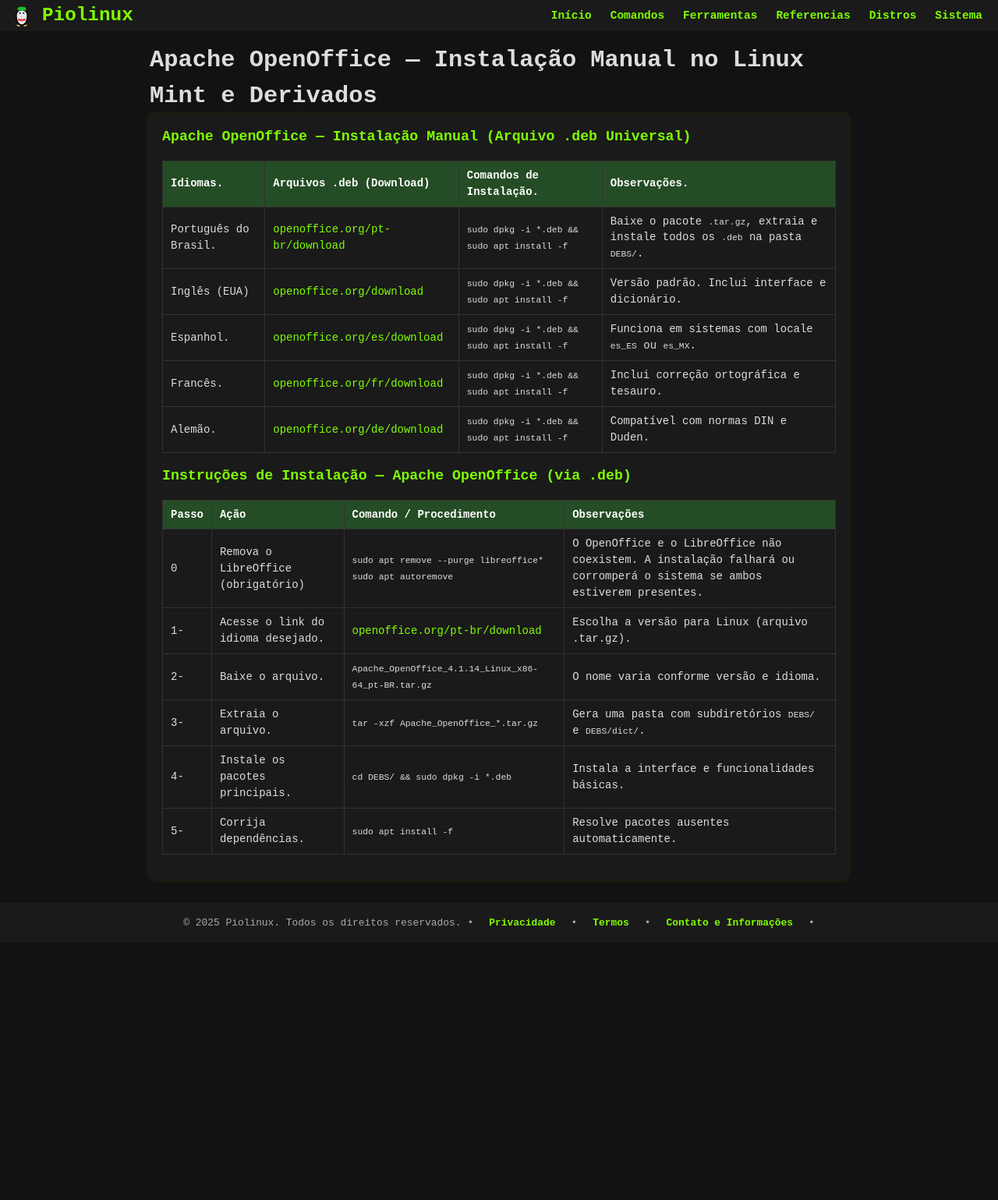
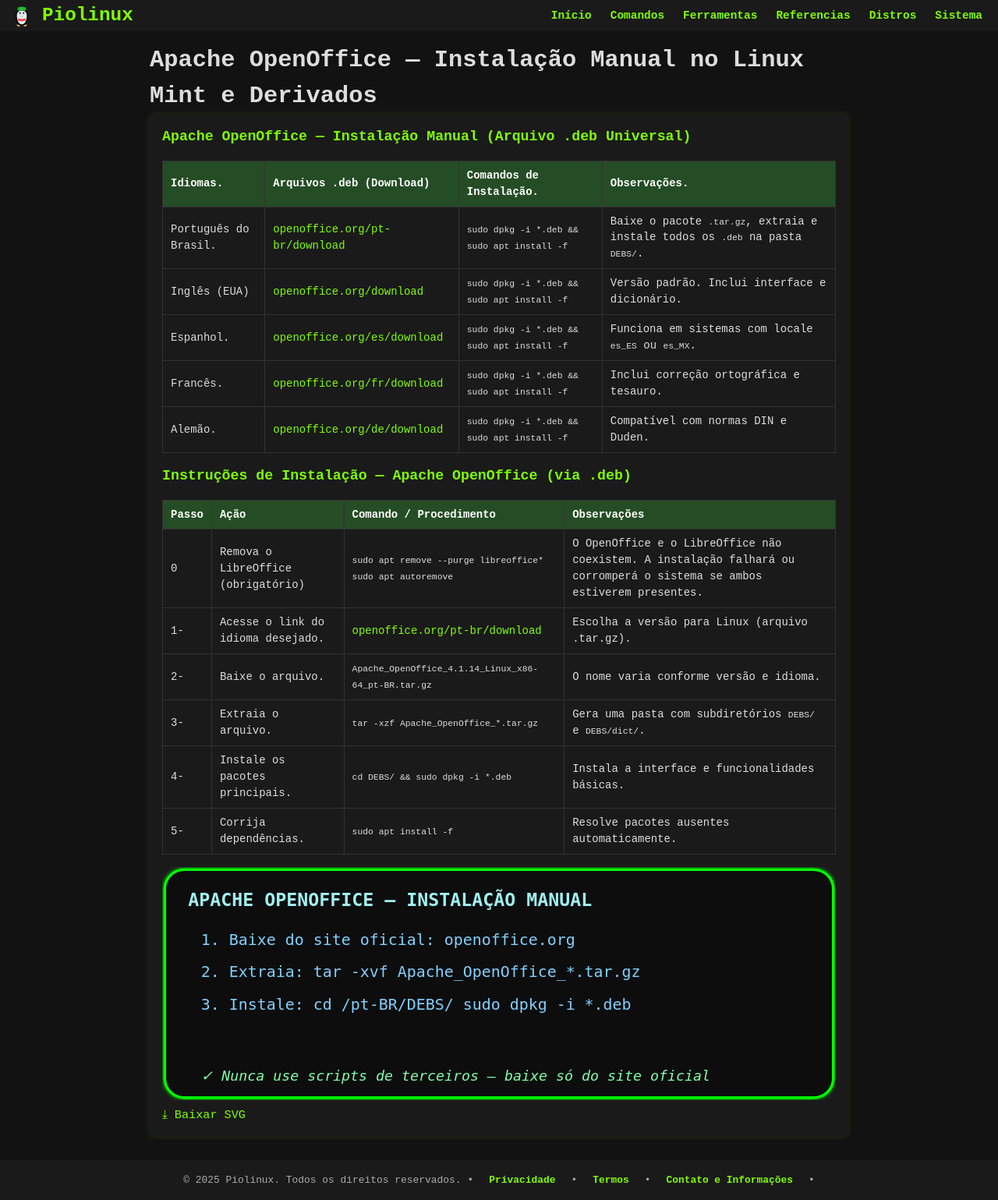
Before and after one commit to Piolinux/piolinux-site, a Jekyll site: the page built from _pages/_tabelas/apache-openoffice-instalacao-manual-no-linux-mint-e-derivados.md, in a window 1280 px wide. Shown: the whole page at 78% size. Built offline with Jekyll 4.4.1, drawn with Linux system fonts in a browser that asks for light colours; before the commit the page ends 1209 px from its top, so only the background shows below that.

Commit message:
Update apache-openoffice-instalacao-manual-no-linux-mint-e-derivados.md

```diff
--- a/_pages/_tabelas/apache-openoffice-instalacao-manual-no-linux-mint-e-derivados.md
+++ b/_pages/_tabelas/apache-openoffice-instalacao-manual-no-linux-mint-e-derivados.md
@@ -110,6 +110,51 @@ layout: manual-seo
 </table>
 
 
+<figure>
+
+<svg viewBox="0 0 520 180" xmlns="http://www.w3.org/2000/svg">
+  <defs>
+    <filter id="glow" x="-10%" y="-10%" width="120%" height="120%">
+      <feGaussianBlur stdDeviation="1.5" result="blur"/>
+      <feFlood flood-color="#00ff00" result="glow"/>
+      <feComposite in="glow" in2="blur" operator="in" result="softGlow"/>
+      <feMerge>
+        <feMergeNode in="softGlow"/>
+        <feMergeNode in="SourceGraphic"/>
+      </feMerge>
+    </filter>
+    <linearGradient id="grad" x1="0%" y1="0%" x2="0%" y2="100%">
+      <stop offset="0%" style="stop-color:#0f0f0f;stop-opacity:1"/>
+      <stop offset="100%" style="stop-color:#0a0a0a;stop-opacity:1"/>
+    </linearGradient>
+  </defs>
+
+  <style>
+    .label { fill: #a0f0f0; font-family: 'Fira Code', 'DejaVu Sans Mono', monospace; font-size: 14px; font-weight: bold; }
+    .cmd { fill: #80d0ff; font-family: 'Fira Code', 'DejaVu Sans Mono', monospace; font-size: 12px; }
+    .safe { fill: #80ffaa; font-family: 'Fira Code', 'DejaVu Sans Mono', monospace; font-size: 11px; font-style: italic; }
+  </style>
+
+  <!-- Fundo arredondado -->
+  <rect x="2" y="2" width="516" height="176" rx="15" ry="15"
+        fill="url(#grad)" stroke="#00ff00" stroke-width="2" filter="url(#glow)" />
+
+  <text class="label" x="20" y="30">APACHE OPENOFFICE — INSTALAÇÃO MANUAL</text>
+
+  <!-- Passos essenciais -->
+  <text class="cmd" x="30" y="60">1. Baixe do site oficial: openoffice.org</text>
+  <text class="cmd" x="30" y="85">2. Extraia: tar -xvf Apache_OpenOffice_*.tar.gz</text>
+  <text class="cmd" x="30" y="110">3. Instale: cd /pt-BR/DEBS/ sudo dpkg -i *.deb</text>
+
+
+  <!-- Aviso de segurança -->
+  <text class="safe" x="30" y="165">✓ Nunca use scripts de terceiros — baixe só do site oficial</text>
+</svg>
+
+
+</figure>
+
+<a href="/assets/imagens/openoffice-instalacao.svg" download>⤓ Baixar SVG</a>
 
 
 </section>
```
